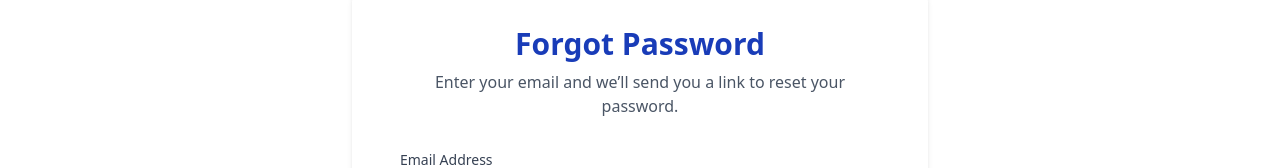
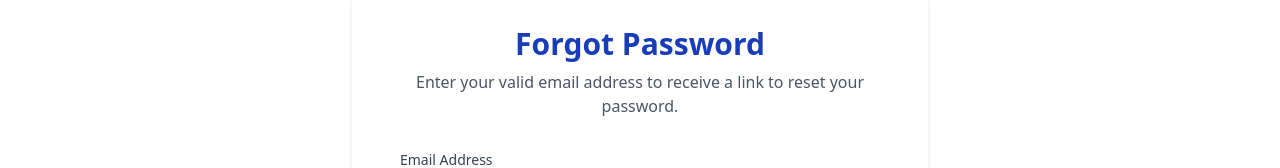
Before and after one commit to theekaguru/Medical-App-Frontend, a React (Vite) app: page /forgot-password in a window 1280 px wide. Shown: the part 134-302 px from the top of the page. Built offline with nearby package versions, Linux system fonts and the light colour scheme; no server answers.

Commit message:
password verification

```diff
--- a/src/pages/auth/ForgotPassword.tsx
+++ b/src/pages/auth/ForgotPassword.tsx
@@ -45,7 +45,7 @@ export const ForgotPassword = () => {
                   Forgot Password
                 </h2>
                 <p className="text-gray-600">
-                  Enter your email and we’ll send you a link to reset your password.
+                  Enter your valid email address to receive a link to reset your password.
                 </p>
               </div>
 
```
